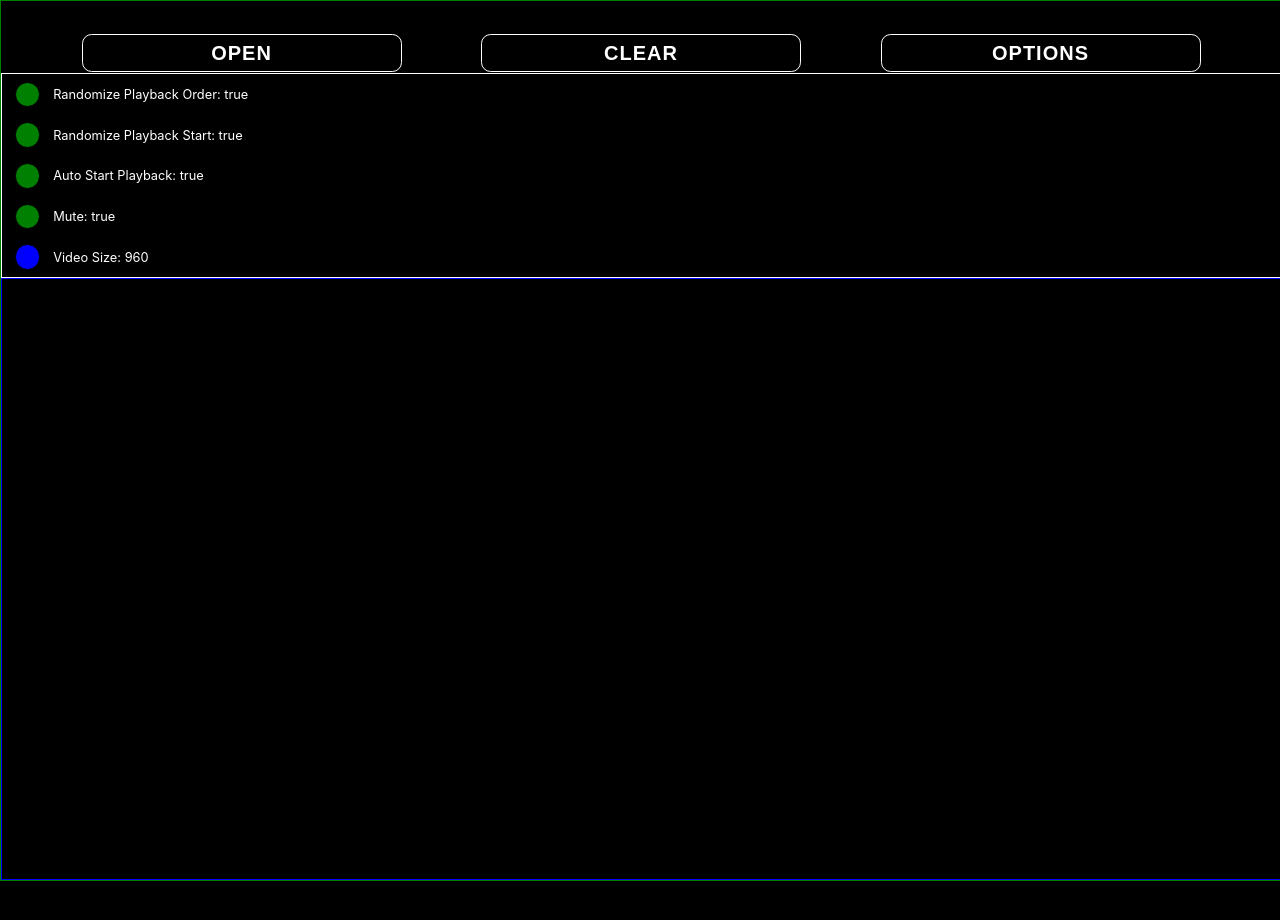
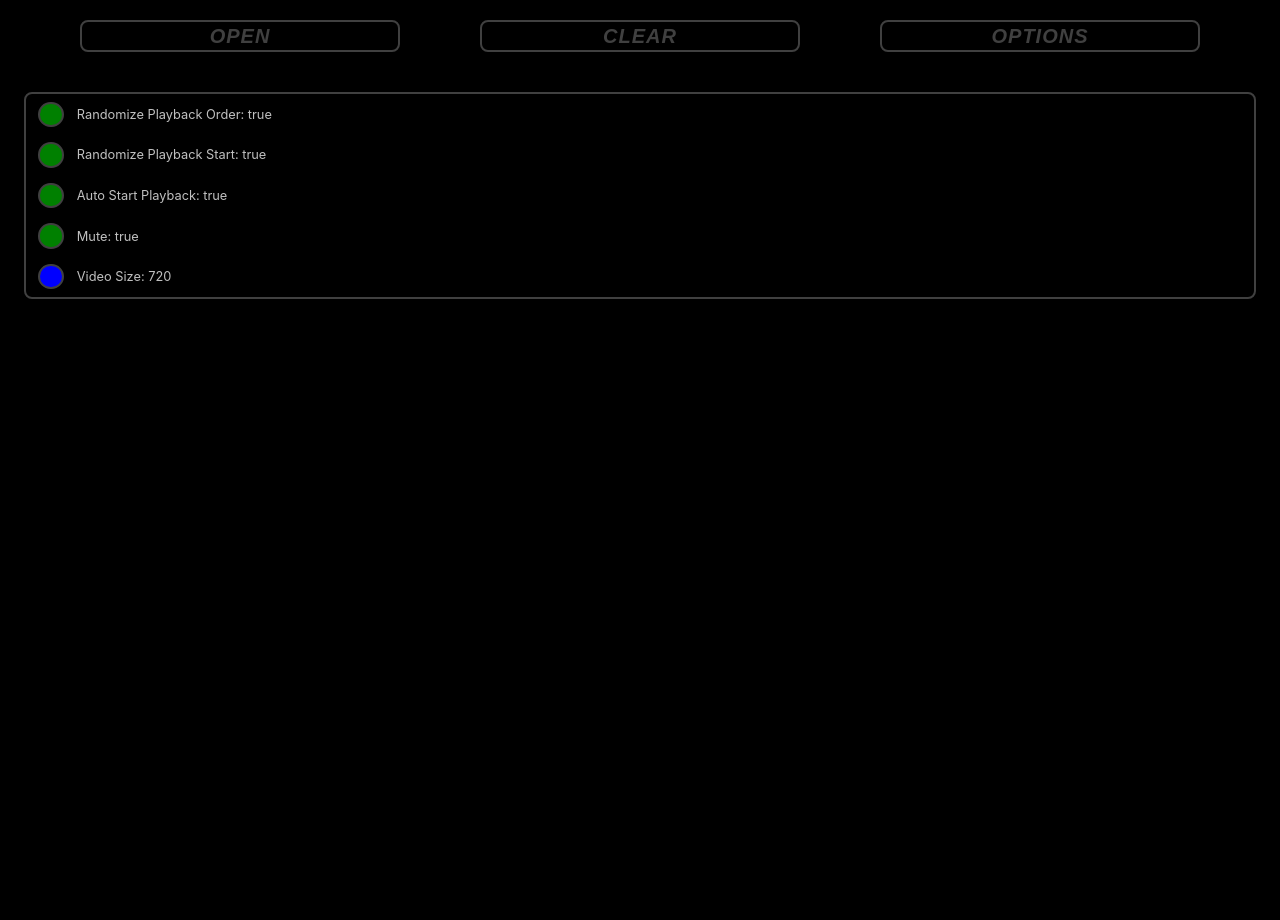
Before and after one commit to pvburger/vallery, a React (Vite) app: page / in a window 1280 px wide. Both pictures are taken after a click on the button "OPTIONS". Shown: the top 920 px of the page. Before the commit the page ends 881 px from the top, so only its background shows below. Built offline with nearby package versions, Linux system fonts and the light colour scheme.

Commit message:
Fully implemented VirtuosoGrid grid and modified styling

```diff
--- a/src/components/Container.tsx
+++ b/src/components/Container.tsx
@@ -12,7 +12,7 @@ export default function Container() {
   const [randStart, setRandStart] = useState(true);
   const [autoStart, setAutoStart] = useState(true);
   const [mute, setMute] = useState(true);
-  const [vWidth, setVWidth] = useState(960);
+  const [vWidth, setVWidth] = useState(720);
 
   // wrappers
   const clearFileList = (): void => {
@@ -67,10 +67,8 @@ export default function Container() {
         // swap array elements using desctructuring
         [inp[i], inp[randomNum]] = [inp[randomNum], inp[i]];
       }
-      // return inp;
     } catch (err) {
       console.log(`There was an error randomizing the array: ${err}`);
-      // return inp;
     }
     return inp;
   };
@@ -90,11 +88,11 @@ export default function Container() {
   };
 
   // added for development
-  useEffect(() => {
-    for (let i = 0; i < clipArray.length; i++) {
-      console.log(`Item ${i}: ${clipArray[i]}`);
-    }
-  }, [clipArray]);
+  // useEffect(() => {
+  //   for (let i = 0; i < clipArray.length; i++) {
+  //     console.log(`Item ${i}: ${clipArray[i]}`);
+  //   }
+  // }, [clipArray]);
 
   return (
     <div className='mainContain'>
@@ -109,6 +107,7 @@ export default function Container() {
         <Button label='OPTIONS' runFun={toggleMenu}></Button>
       </div>
       {menuDisplay && (
+        <div className='menuContain'>
           <Menu
             randOrder={randOrderControl}
             randStart={randStartControl}
@@ -116,6 +115,7 @@ export default function Container() {
             mute={muteControl}
             vWidth={vWidthControl}
           ></Menu>
+        </div>
       )}
       <div className='bodyContain'>
         <VirtuosoGrid
--- a/src/components/VideoItem.tsx
+++ b/src/components/VideoItem.tsx
@@ -39,12 +39,10 @@ export default function VideoItem(props: VideoItemProps) {
     return (await window.valleryAPI.getRandomNum(lo, hi)) / 1000;
   };
 
-  // added for development
-  console.log(`Path: ${path}`);
-
+  // all of the inline styling included below is crucial to proper function
   return (
     <div>
-      <figure>
+      <div style={{ height: vWidth * (9 / 16) }}>
         <video
           src={srcAddress}
           controls
@@ -55,9 +53,10 @@ export default function VideoItem(props: VideoItemProps) {
           loop={true}
           preload='metadata'
           onLoadedMetadata={(event) => handleMetadata(event)}
+          style={{ margin: 0 }}
         ></video>
-        <figcaption>{path.slice(lastSlash)}</figcaption>
-      </figure>
+      </div>
+      <p style={{ margin: 0, paddingTop: '5px' }}>{path.slice(lastSlash)}</p>
     </div>
   );
 }
--- a/src/index.css
+++ b/src/index.css
@@ -5,39 +5,53 @@ body {
   margin: 0;
   padding: 0;
   background-color: black;
+  /* this disables scrollbars; virtuose will handle them as needed */
+  overflow: hidden;
 }
 
 .mainContain {
-  border-style: solid;
+  /* border-style: solid;
   border-width: 1px;
-  border-color: green;
+  border-color: green; */
   width: 100%;
+  height: 100%;
   background-color: black;
 }
 
 .headContain {
-  border-style: solid;
+  /* border-style: solid;
   border-width: 1px;
-  /* border-color: red; */
+  border-color: red; */
   display: flex;
   flex-direction: row;
   justify-content: space-evenly;
-  margin-top: 2.5vw;
-  /* margin-bottom: 2.5vw; */
+  padding-top: 2.5vh;
+  padding-bottom: 5vh;
+}
+
+.menuContain {
+  /* border-style: solid;
+  border-width: 1px;
+  border-color: yellow; */
+  display: flex;
+  flex-direction: row;
+  justify-content: center;
+  padding-bottom: 5vh;
 }
 
 .button {
   border-style: solid;
-  border-width: 1px;
-  border-color: white;
-  border-radius: 0.75vw;
+  border-width: 2px;
+  border-color: #404040;
+  border-radius: 1vh;
   background-color: black;
   font-size: 1.25rem;
-  color: white;
+  font-style: italic;
   font-weight: bold;
+  color: #404040;
   letter-spacing: 1px;
   width: 25vw;
-  height: 3vw;
+  height: 4vh;
   display: flex;
   flex-direction: row;
   justify-content: center;
@@ -46,9 +60,11 @@ body {
 
 .menus {
   border-style: solid;
-  border-width: 1px;
-  border-color: white;
-  color: white;
+  border-width: 2px;
+  border-color: #404040;
+  border-radius: 1vh;
+  width: 96vw;
+  color: #c0c0c0;
 }
 
 .menuEntry {
@@ -61,8 +77,8 @@ body {
 
 .toggle {
   border-style: solid;
-  border-width: 1px;
-  border-color: black;
+  border-width: 2px;
+  border-color: #404040;
   border-radius: 1vw;
   width: 2vw;
   height: 2vw;
@@ -73,30 +89,32 @@ body {
 }
 
 .bodyContain {
-  border-style: solid;
+  /* border-style: solid;
   border-width: 1px;
-  border-color: blue;
+  border-color: blue; */
   margin: 0;
-  height: 75vh;
+  height: 88.5vh;
 }
 
 .gridContainer {
   /* border-style: solid;
   border-width: 1px;
-  border-color: blue;
-  margin: 0; */
+  border-color: blue; */
+  margin: 0;
   display: flex;
   flex-wrap: wrap;
-  /* justify-content: space-evenly; */
+  justify-content: space-evenly;
 }
 
 .gridItem {
-  border-style: solid;
+  /* border-style: solid;
   border-width: 1px;
-  border-color: yellow;
-  /* margin-bottom: 2vw; */
+  border-color: yellow; */
+  margin: 0;
+  padding: 5px;
+  padding-bottom: 4vh;
   object-fit: contain;
-  color: white;
+  color: #c0c0c0;
   display: flex;
   flex-direction: column;
 }
```
Lines whose indentation alone changed are shown as unchanged.
